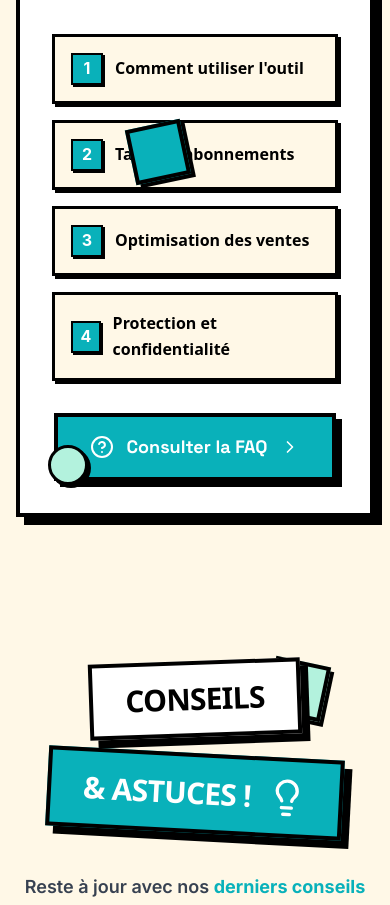
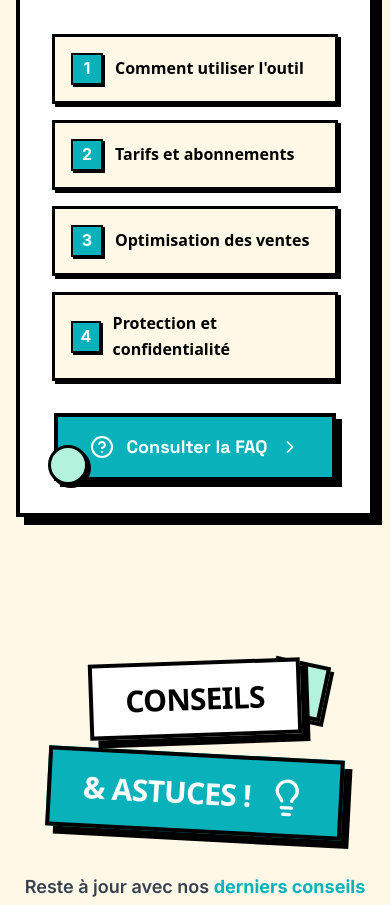
Before and after one commit to Miraubolant/VintAvatar, a React (Vite) app: page / in a window 390 px wide. Shown: the part 8467-9372 px from the top of the page. Built offline with nearby package versions, Linux system fonts and the light colour scheme; no server answers.

Commit message:
Fix FAQ section decorative square position
Moved vinted blue square from center to top-right, hidden on mobile

🤖 Generated with [Claude Code](https://claude.com/claude-code)

Co-Authored-By: Claude Opus 4.5 <noreply@anthropic.com>

```diff
--- a/src/components/FAQSection.tsx
+++ b/src/components/FAQSection.tsx
@@ -12,7 +12,7 @@ export const FAQSection: React.FC = () => {
       {/* Formes décoratives neo-brutalism */}
       <div className="absolute top-16 right-20 w-12 h-12 bg-pink-pastel border-3 border-black transform rotate-45 shadow-[3px_3px_0px_0px_rgba(0,0,0,1)]"></div>
       <div className="absolute bottom-24 left-12 w-10 h-10 bg-mint border-3 border-black neo-shape-circle shadow-[3px_3px_0px_0px_rgba(0,0,0,1)]"></div>
-      <div className="absolute top-1/2 left-1/3 w-14 h-14 bg-vinted border-4 border-black transform -rotate-12 shadow-[4px_4px_0px_0px_rgba(0,0,0,1)]"></div>
+      <div className="absolute top-32 right-1/4 w-14 h-14 bg-vinted border-4 border-black transform -rotate-12 shadow-[4px_4px_0px_0px_rgba(0,0,0,1)] hidden lg:block"></div>
 
       <div className="max-w-5xl mx-auto px-4 sm:px-6 lg:px-8">
         <div className="bg-white border-4 border-black shadow-[8px_8px_0px_0px_rgba(0,0,0,1)]">
```
